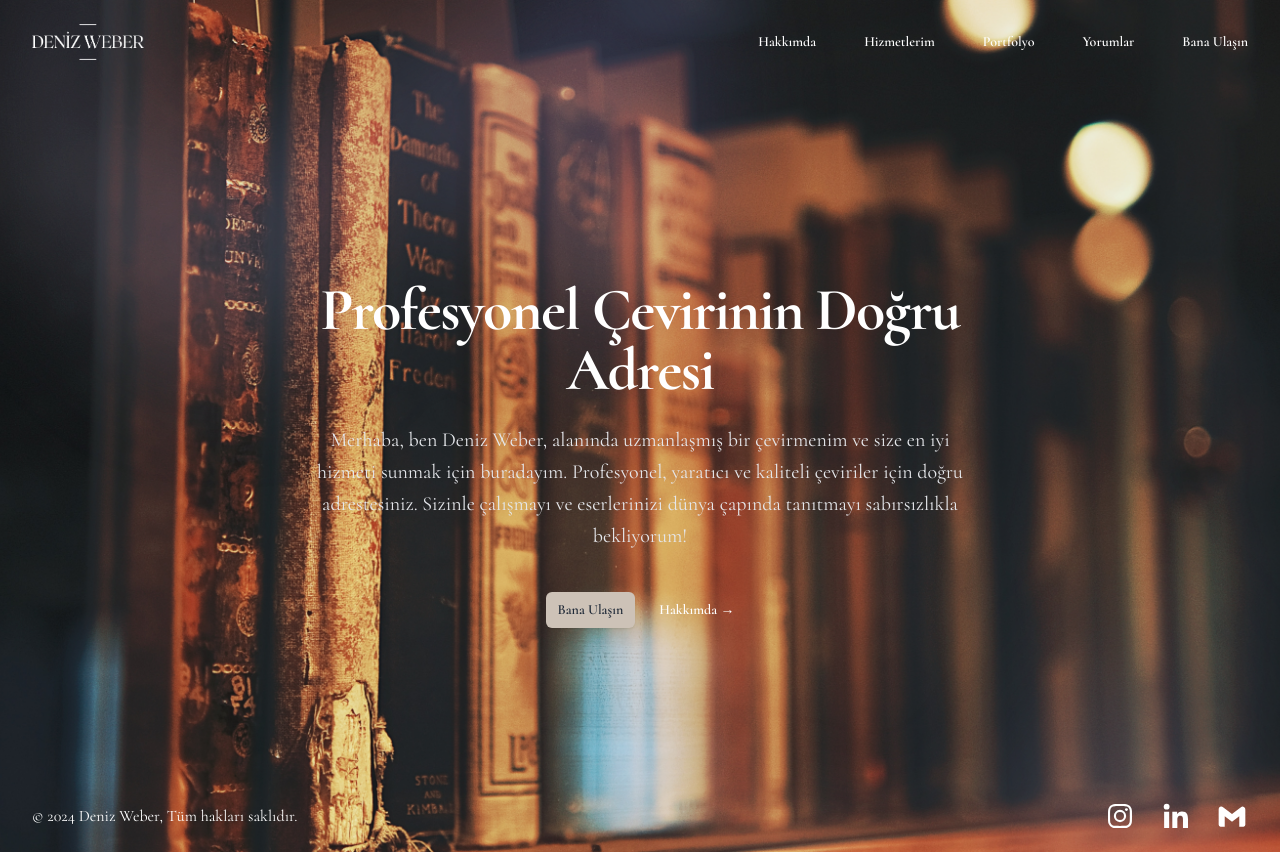
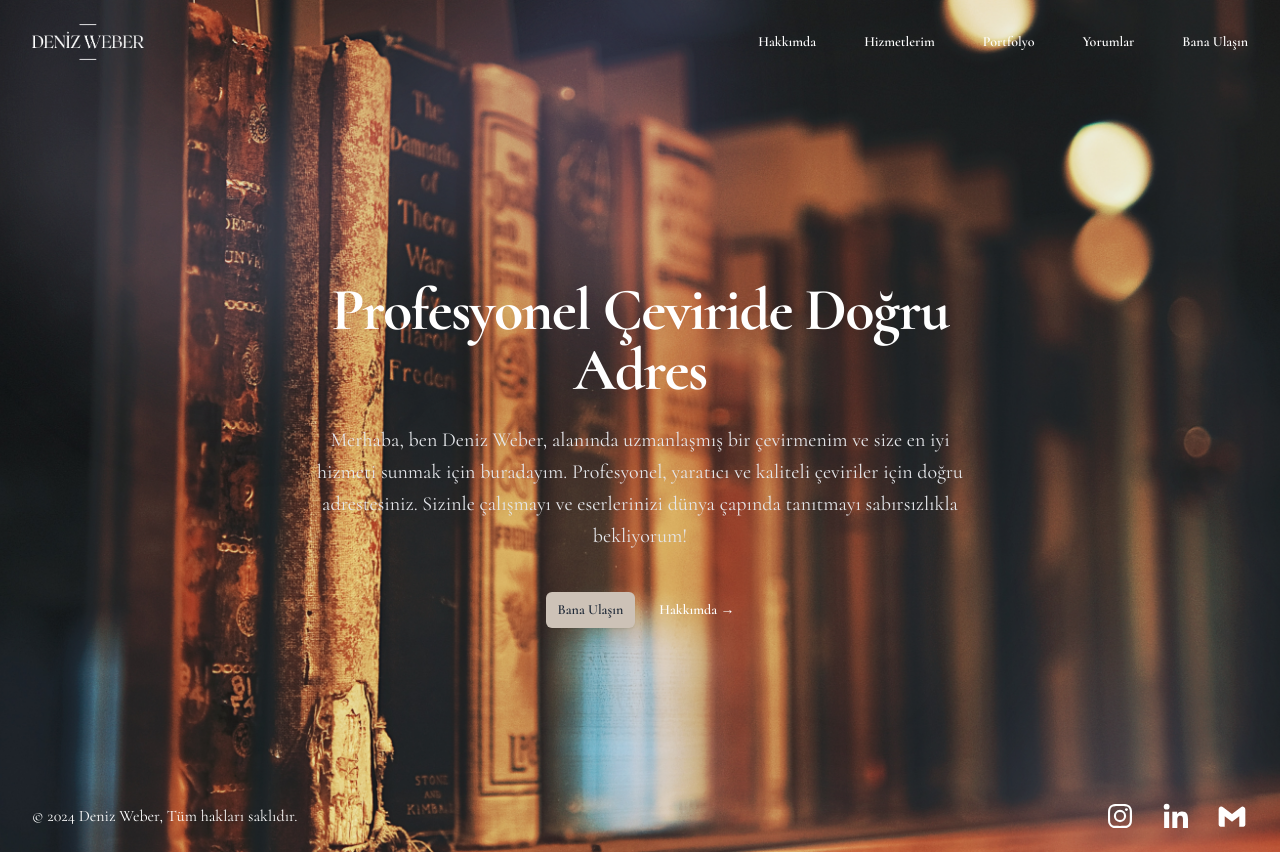
Before and after one commit to bulutyerli/denizweber-ceviri, a Next.js app: page / in a window 1280 px wide. Built offline with nearby package versions, Linux system fonts and the light colour scheme.

Commit message:
change homepage title

```diff
--- a/app/page.js
+++ b/app/page.js
@@ -28,7 +28,7 @@ export default function Homepage() {
         <div className="mx-auto max-w-2xl py-32 sm:py-48 lg:py-56">
           <div className="text-center">
             <h1 className="text-4xl font-bold tracking-tight text-white sm:text-6xl">
-              Profesyonel Çevirinin Doğru Adresi
+              Profesyonel Çeviride Doğru Adres
             </h1>
             <p className="mt-6 text-xl leading-8 text-gray-200 px-5 xl:px-0">
               Merhaba, ben Deniz Weber, alanında uzmanlaşmış bir çevirmenim ve
```
